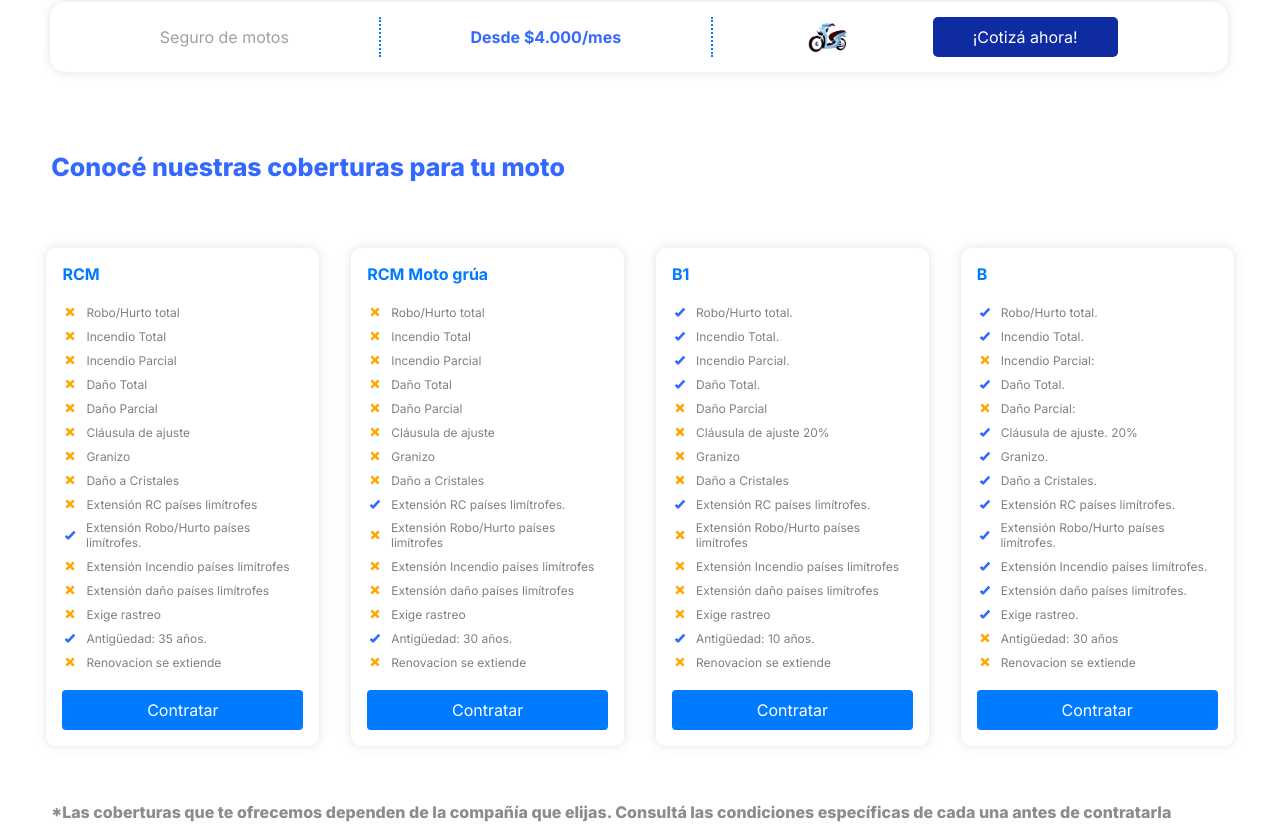
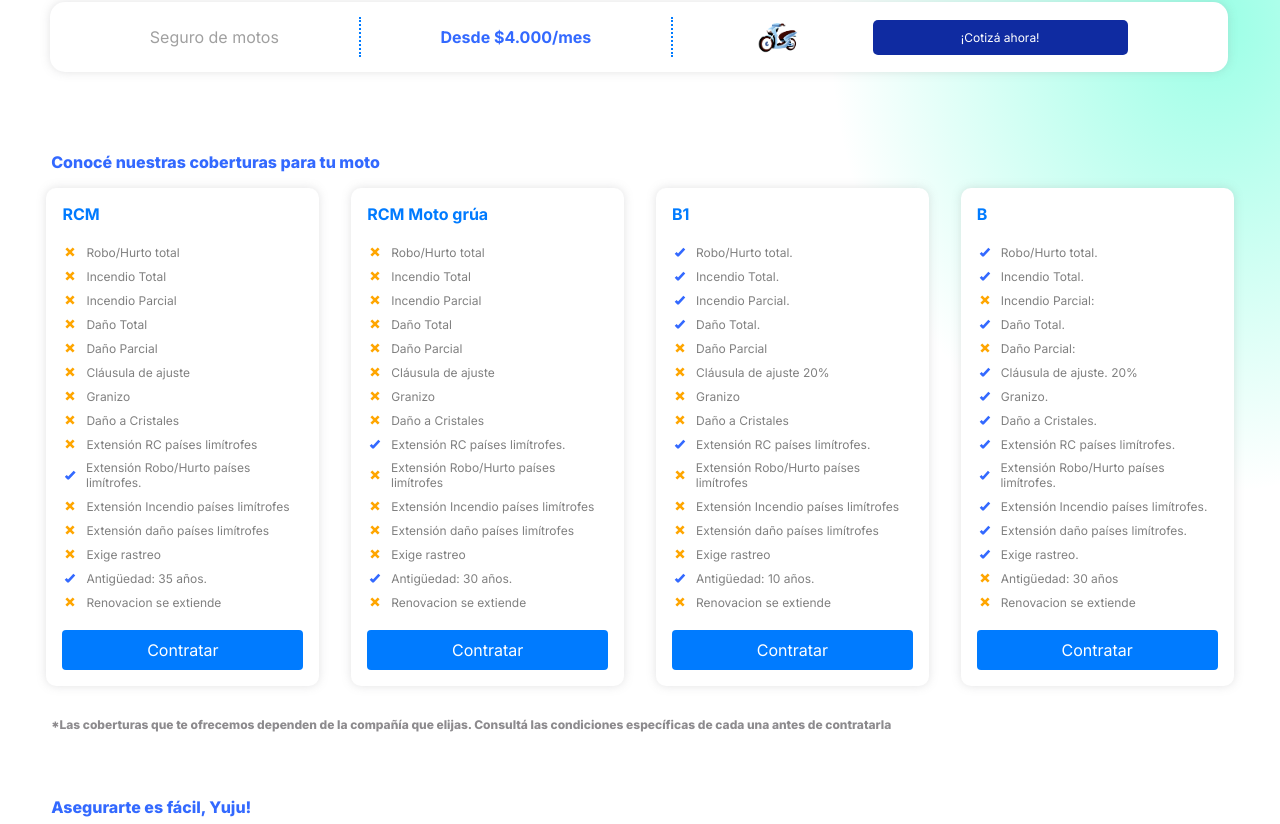
Before and after one commit to yujuDevops/yuju__dev__v1, a React (Vite) app: page /moto in a window 1280 px wide. Shown: the part 457-1281 px from the top of the page. Built offline with nearby package versions, Linux system fonts and the light colour scheme.

Commit message:
camios en el navbar - otros

```diff
--- a/src/components/cotizaAhora/cotizaAhora.css
+++ b/src/components/cotizaAhora/cotizaAhora.css
@@ -1,11 +1,13 @@
 .div-cotizaAhora {
     margin-top: 300px;
+
 }
 .vertical-dotted-separator {
   border-left: 2px dotted #007bff;
   height: 40px; /* Ajusta la altura según tus necesidades */
   margin: 0 10px;
   display: flex;
+
 }
 
 .moto-insurance-container {
@@ -20,6 +22,7 @@
     border: 0px solid;
     box-shadow: 0 0 10px #8d8b8e40;
     margin: -20px 50px;
+    background-color: white;
   }
 
   .moto-texto {
@@ -50,6 +53,7 @@
     cursor: pointer;
     font-family: Inter;
     width: 255px;
+    font-size: 12px;
   }
 
   .moto-button:hover {
@@ -60,11 +64,12 @@
 (min-width: 600px) and (max-width: 1400px) {
   .div-cotizaAhora {
     margin-top: 180px;
-
+     z-index: 12;
 }
 
 .moto-insurance-container {
   box-shadow: 0 0 10px #8d8b8e40;
+  z-index: 12!important;
 }
 
 }
@@ -72,7 +77,7 @@
 @media
 (min-width:1030px) and (max-width: 1400px) {
   .moto-button {
-    width: 16%;
+    width: 25%;
     height: 10%;
     margin-right: 20px;
   }
@@ -80,7 +85,17 @@
     margin-left: 20px;
   }
 
-
+  .moto-button {
+    background-color:  #0F2BA1;
+    color: white;
+    border: none;
+    padding: 10px 20px;
+    border-radius: 5px;
+    cursor: pointer;
+    font-family: Inter;
+    width: 255px;
+    font-size: 12px;
+  }
 
 }
 
--- a/src/components/navbar/Navbar.css
+++ b/src/components/navbar/Navbar.css
@@ -510,4 +510,8 @@
   .dropbtn i {
     margin-left: 5px;
   }
+
+  .dropdown{
+    display: none;
   }
+  }
--- a/src/pages/homepage/HomePage.css
+++ b/src/pages/homepage/HomePage.css
@@ -8,7 +8,6 @@
 }
 
 .semisphere {
-  display: none;
   position: absolute;
   top: 323px;
   left: 1px;
@@ -246,7 +245,7 @@ text-align: center;
     width: 100%;
     padding: 40px 20px;
     background-color: #fFfFfF; /* Fondo gris claro */
-    overflow: hidden;
+    overflow:hidden;
     height: 680px;
   }
 
@@ -256,7 +255,7 @@ text-align: center;
     left: 1px;
     width: 818px;
     height: 597px;
-    background: radial-gradient(ellipse, rgba(51, 255, 204, 1) -70%, rgba(235, 254, 249, 0) 67%);
+    background: radial-gradient(ellipse, rgba(51, 255, 204, 1) -70%, rgba(235, 254, 249, 0) 67%)!important;
     border-bottom-right-radius: 345px;
     transform: translate(-65%, -48%);
   }
--- /dev/null
+++ b/src/pages/motoPage/MotoPage.css
@@ -0,0 +1,44 @@
+@media (min-width: 1200px) and (max-width: 1600px) {
+    .semisphere-container-moto {
+      position: relative;
+      width: 100%;
+      padding: 0px 0px;
+      background-color: #ffffff;
+      overflow: hidden;
+      height: 3350px;
+      z-index: 1; /* Cambiado a 1 para evitar problemas de superposición */
+    }
+
+    .semisphere-moto {
+      position: absolute;
+      top: 385px;
+      right: -877px;
+      width: 818px;
+      height: 1000px;
+      background: radial-gradient(ellipse, rgba(51, 255, 204, 1) -70%, rgba(235, 254, 249, 0) 67%);
+      border-bottom-right-radius: 345px;
+      transform: translate(-65%, -48%);
+      pointer-events: none; /* Permite clics a través de la semiesfera */
+      z-index: 0; /* Aseguramos que esté detrás de los botones y contenido */
+    }
+
+    .content-moto {
+      position: relative;
+      z-index: 2; /* Aseguramos que el contenido esté por encima de la semiesfera */
+    }
+
+    .card-motos {
+      position: relative; /* Cambiado de absolute a relative para mantener el flujo del documento */
+      z-index: 3; /* Asegura que esté por encima del contenedor y semiesfera */
+      margin-top: 50px; /* Ajusta el espaciado según sea necesario */
+      width: 80%; /* Ajusta el tamaño de la tarjeta si es necesario */
+      padding: 20px;
+      background-color: white;
+      box-shadow: 0px 4px 8px rgba(0, 0, 0, 0.1); /* Añade algo de profundidad */
+    }
+
+    .card-motos button {
+      z-index: 4; /* Asegura que los botones estén completamente por encima */
+      position: relative; /* Asegura que los botones se mantengan en el flujo y sean interactivos */
+    }
+  }
--- a/src/pages/motoPage/MotoPage.jsx
+++ b/src/pages/motoPage/MotoPage.jsx
@@ -1,7 +1,8 @@
+import "./MotoPage.css"
 import { CotizaAhora } from "../../components/cotizaAhora/CotizaAhora"
 import { HeaderMotos,CardMotos,CardInfo,BannerContratar,ImgEmpresas,AcordeonMotos } from "./motoPageComponents"
 import fotoMoto from "../../assets/image/Moto.png"
-import { Carrousel } from "../../components/carrousel/Carrousel"
+import { Carrousel } from "../../components/carrousel/Carrousel";
 
 
 
@@ -9,23 +10,28 @@ import { Carrousel } from "../../components/carrousel/Carrousel"
 export const MotoPage = () => {
   return (
   <>
+<div className="semisphere-container-moto">
+      <div className="semisphere-moto"></div>
+      <div className="content-moto">
+<HeaderMotos/>
 
-<HeaderMotos/>
 <CotizaAhora
  titulo="Seguro de motos"
  presio="Desde $4.000/mes"
  button="¡Cotizá ahora!"
  src={fotoMoto}
 />
-<CardMotos/>
+
+      <CardMotos />
+
 <CardInfo/>
 <BannerContratar/>
 <ImgEmpresas/>
 <AcordeonMotos/>
 <Carrousel/>
 
-
-
+</div>
+</div>
 
   </>
   )
--- a/src/pages/motoPage/motoPageComponents/components/cardInfo.css
+++ b/src/pages/motoPage/motoPageComponents/components/cardInfo.css
@@ -9,9 +9,9 @@
 .h2-cardInfo{
 font-family: Inter;
 font-weight: 800;
-font-size: 25px;
-margin-top: 50px;
-margin-bottom: 20px;
+font-size: 16px;
+margin-top: 20px;
+margin-bottom: 0px;
 margin-left: 4%;
 color: #3369FF;
 }
--- a/src/pages/motoPage/motoPageComponents/components/cardMotos.css
+++ b/src/pages/motoPage/motoPageComponents/components/cardMotos.css
@@ -9,7 +9,6 @@
 
 
 .divCardMotos {
-
     border: 0px ;
     border-radius: 10px;
     padding: 16px;
@@ -19,16 +18,19 @@
     background-color: white;
     box-shadow: 10px  10px 10px 10px rgba(0, 0, 0, 0.1); /* Sombra */
     transition: box-shadow 0.3s ease; /* Transición suave para sombra */
+    z-index: 12;
 }
+
+
 .h2CardMotos{
 
-        font-family: Inter;
-        font-weight: 800;
-        font-size: 25px;
-        margin-top: 100px;
-        margin-bottom: -20px;
-        margin-left: 4%;
-        color: #3369FF;
+    font-family: Inter;
+    font-weight: 800;
+    font-size: 16px;
+    margin-top: 100px;
+    margin-bottom: -70px;
+    margin-left: 4%;
+    color: #3369FF;
 
 
 }
@@ -43,14 +45,13 @@
 .h4CardMotos{
     font-family: Inter;
     font-weight: 800;
-    font-size: 16px;
-    margin-top: 20px;
-    margin-bottom: 100px;
+    font-size: 12px;
+    margin-top: -5px;
+    margin-bottom: 65px;
     margin-left: 4%;
     color: #8D8B8E;
+}
 
-
-}
 
 .ulCardMotos {
     list-style-type: none;
@@ -111,7 +112,6 @@
 (min-width: 1124px) and (max-width: 1400px) {
 
     .card-container {
-
         gap: 0px;
 
     }
@@ -123,6 +123,20 @@
     .liCardMotos {
         padding: 4px 0px;
     }
+
+    .buttonCardMotos {
+        background-color: #007bff;
+        color: white;
+        border: none;
+        padding: 10px 20px;
+        border-radius: 4px;
+        cursor: pointer;
+        font-size: 16px;
+        width: 100%;
+        text-align: center;
+        font-family: Inter;
+    }
+
 
 }
 
```
